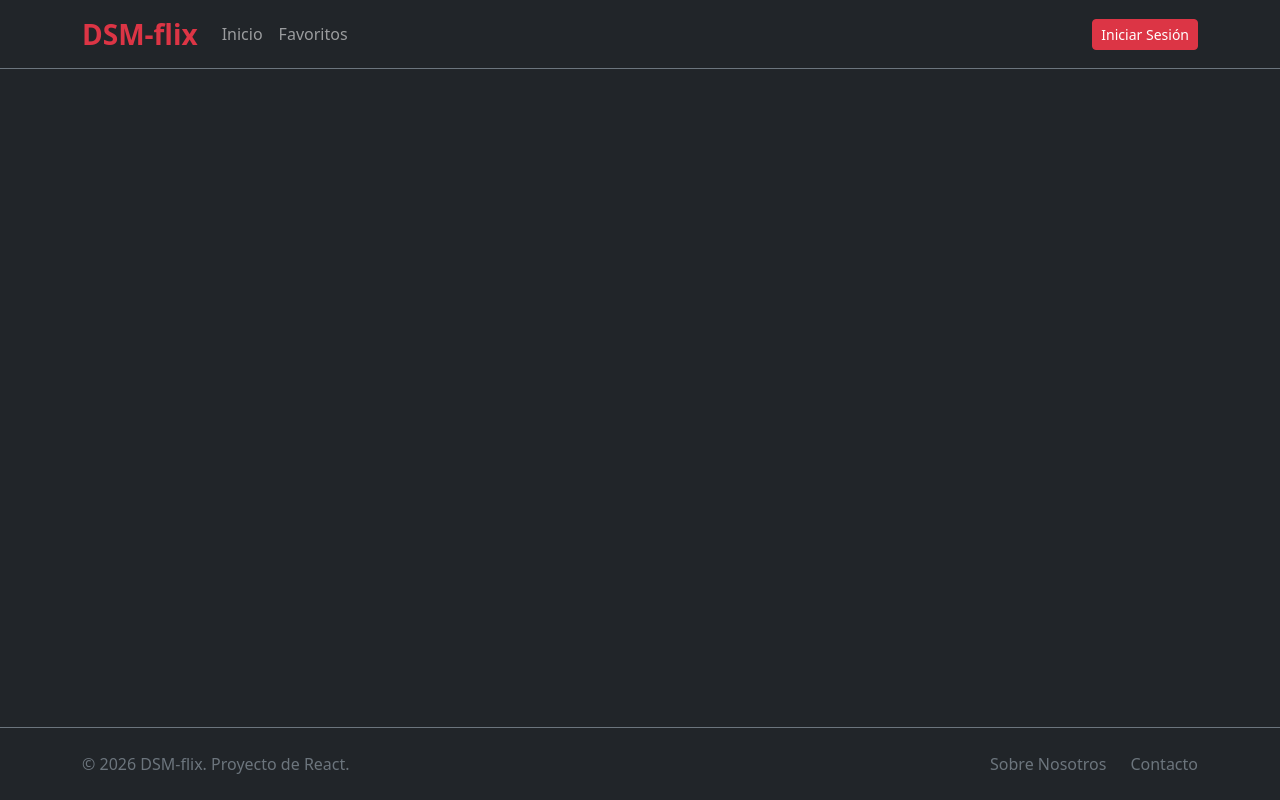
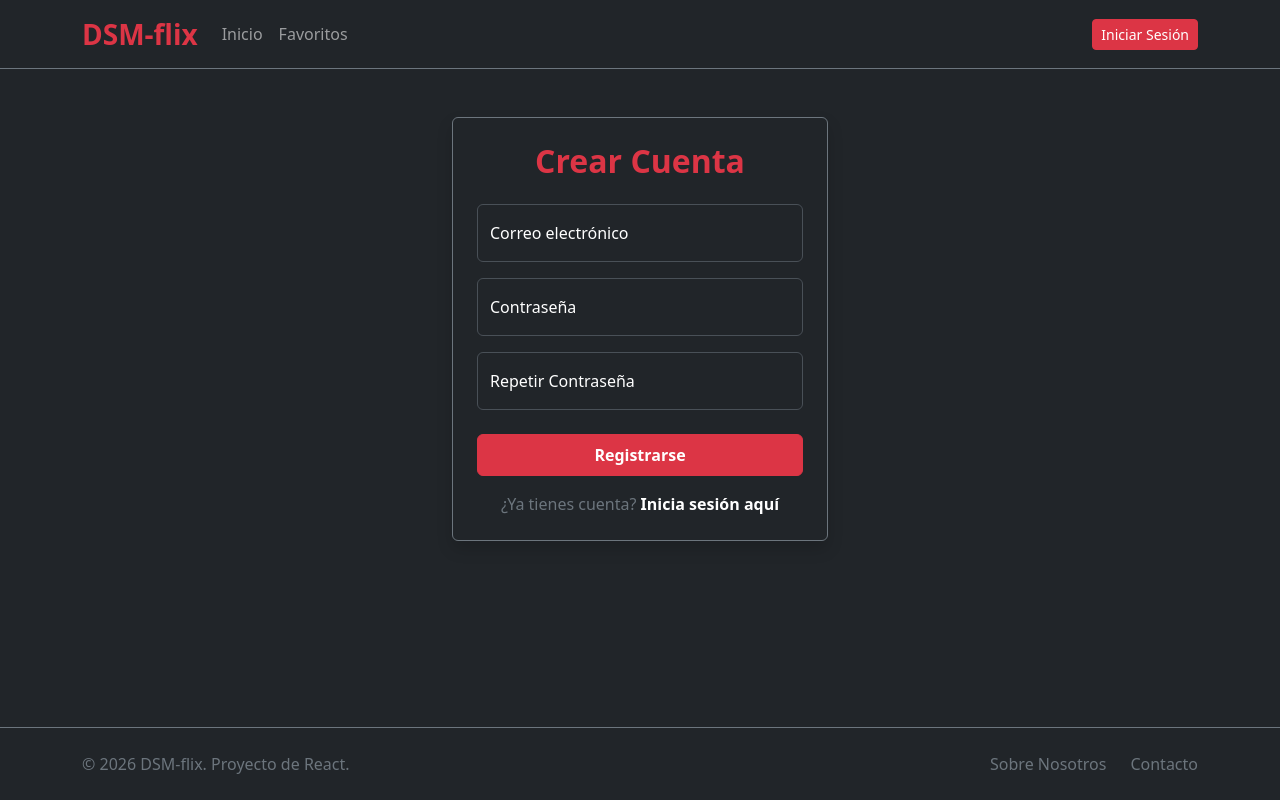
Before and after one commit to JanFPV/netflix-dsm, a React (Vite) app: page /register in a window 1280 px wide. Built offline with nearby package versions, Linux system fonts and the light colour scheme; no server answers.

Commit message:
Implementar registro con verificación de correo en firebase

```diff
--- a/src/App.tsx
+++ b/src/App.tsx
@@ -8,6 +8,7 @@ import Contact from './pages/Contact';
 import Favorites from './pages/Favorites';
 import MovieDetail from './pages/MovieDetail';
 import LoginForm from './components/auth/LoginForm';
+import RegisterForm from './components/auth/RegisterForm';
 
 function App() {
   return (
@@ -27,6 +28,7 @@ function App() {
               <Route path="/pelicula/:id" element={<MovieDetail />} />
 
               <Route path="/login" element={<LoginForm />} />
+              <Route path="/register" element={<RegisterForm />} />
             </Routes>
           </main>
 
--- a/src/components/auth/LoginForm.tsx
+++ b/src/components/auth/LoginForm.tsx
@@ -1,6 +1,6 @@
 import { useState } from 'react';
 import { useAuth } from '../../context/AuthContext';
-import { useNavigate } from 'react-router-dom';
+import { Link, useNavigate } from 'react-router-dom';
 
 function LoginForm() {
   const [email, setEmail] = useState('');
@@ -61,6 +61,12 @@ function LoginForm() {
           Entrar a DSM-flix
         </button>
       </form>
+      <div className="text-center mt-4">
+        <span className="text-secondary">¿Primera vez en DSM-flix? </span>
+        <Link to="/register" className="text-white fw-bold text-decoration-none">
+          Suscríbete ya.
+        </Link>
+      </div>
     </div>
   );
 }
--- a/src/components/auth/RegisterForm.tsx
+++ b/src/components/auth/RegisterForm.tsx
@@ -0,0 +1,126 @@
+import { useState } from 'react';
+import { useAuth } from '../../context/AuthContext';
+import { Link } from 'react-router-dom';
+
+function RegisterForm() {
+  const [email, setEmail] = useState('');
+  const [password, setPassword] = useState('');
+  const [confirmarPassword, setConfirmarPassword] = useState('');
+  const [error, setError] = useState('');
+  const [exito, setExito] = useState(false);
+  const [cargando, setCargando] = useState(false);
+
+  const { register } = useAuth();
+
+  const handleSubmit = async (e: React.FormEvent) => {
+    e.preventDefault();
+    setError('');
+
+    // Validación básica
+    if (password !== confirmarPassword) {
+      return setError('Las contraseñas no coinciden.');
+    }
+    if (password.length < 6) {
+      return setError('La contraseña debe tener al menos 6 caracteres.');
+    }
+
+    try {
+      setCargando(true);
+      await register(email, password);
+      setExito(true);
+    } catch (err: unknown) {
+      console.error(err);
+      setError('Error al crear la cuenta. Puede que el correo ya esté en uso.');
+    } finally {
+      setCargando(false);
+    }
+  };
+
+  // Si se registró con éxito, mostramos esta pantalla
+  if (exito) {
+    return (
+      <div className="container mt-5" style={{ maxWidth: '400px' }}>
+        <div className="card bg-dark text-white border-secondary shadow p-4 text-center">
+          <i className="bi bi-envelope-check-fill text-success" style={{ fontSize: '3rem' }}></i>
+          <h3 className="mt-3">¡Cuenta creada!</h3>
+          <p className="mt-2 text-secondary">
+            Te hemos enviado un correo electrónico a <strong>{email}</strong>.
+            Por favor, revisa tu bandeja de entrada (o la carpeta de spam) y haz clic en el enlace para activar tu cuenta.
+          </p>
+          <Link to="/login" className="btn btn-danger mt-3 w-100">
+            Ir a Iniciar Sesión
+          </Link>
+        </div>
+      </div>
+    );
+  }
+
+  // Si no, mostramos el formulario
+  return (
+    <div className="container mt-5" style={{ maxWidth: '400px' }}>
+      <div className="card bg-dark text-white border-secondary shadow p-4">
+        <h2 className="text-center mb-4 text-danger fw-bold">Crear Cuenta</h2>
+
+        {error && <div className="alert alert-danger py-2">{error}</div>}
+
+        <form onSubmit={handleSubmit}>
+          <div className="form-floating mb-3">
+            <input
+              type="email"
+              className="form-control"
+              id="email"
+              placeholder="name@example.com"
+              value={email}
+              onChange={(e) => setEmail(e.target.value)}
+              required
+            />
+            <label htmlFor="email">Correo electrónico</label>
+          </div>
+
+          <div className="form-floating mb-3">
+            <input
+              type="password"
+              className="form-control"
+              id="password"
+              placeholder="Contraseña"
+              value={password}
+              onChange={(e) => setPassword(e.target.value)}
+              required
+            />
+            <label htmlFor="password">Contraseña</label>
+          </div>
+
+          <div className="form-floating mb-4">
+            <input
+              type="password"
+              className="form-control"
+              id="confirmarPassword"
+              placeholder="Repetir Contraseña"
+              value={confirmarPassword}
+              onChange={(e) => setConfirmarPassword(e.target.value)}
+              required
+            />
+            <label htmlFor="confirmarPassword">Repetir Contraseña</label>
+          </div>
+
+          <button
+            type="submit"
+            className="btn btn-danger w-100 py-2 fw-bold"
+            disabled={cargando}
+          >
+            {cargando ? 'Registrando...' : 'Registrarse'}
+          </button>
+        </form>
+
+        <div className="text-center mt-3">
+          <span className="text-secondary">¿Ya tienes cuenta? </span>
+          <Link to="/login" className="text-white fw-bold text-decoration-none hover-danger">
+            Inicia sesión aquí
+          </Link>
+        </div>
+      </div>
+    </div>
+  );
+}
+
+export default RegisterForm;
--- a/src/context/AuthContext.tsx
+++ b/src/context/AuthContext.tsx
@@ -4,7 +4,8 @@ import {
   createUserWithEmailAndPassword,
   signInWithEmailAndPassword,
   signOut,
-  onAuthStateChanged
+  onAuthStateChanged,
+  sendEmailVerification
 } from 'firebase/auth';
 import type { User } from 'firebase/auth';
 
@@ -16,40 +17,47 @@ interface AuthContextType {
   logout: () => Promise<void>;
 }
 
-// Crear el contexto
-const AuthContext = createContext<AuthContextType | undefined>(undefined);
+const AuthContext = createContext<AuthContextType | null>(null);
 
-// Crear el Proveedor
-export function AuthProvider({ children }: { children: ReactNode }) {
+export const useAuth = () => {
+  const context = useContext(AuthContext);
+  if (!context) throw new Error("useAuth debe usarse dentro de un AuthProvider");
+  return context;
+};
+
+export const AuthProvider = ({ children }: { children: ReactNode }) => {
   const [user, setUser] = useState<User | null>(null);
   const [loading, setLoading] = useState(true);
-
-  // Funciones
-  const register = (email: string, pass: string) => createUserWithEmailAndPassword(auth, email, pass).then(() => {});
-  const login = (email: string, pass: string) => signInWithEmailAndPassword(auth, email, pass).then(() => {});
-  const logout = () => signOut(auth);
 
   useEffect(() => {
     const unsubscribe = onAuthStateChanged(auth, (usuarioActual) => {
       setUser(usuarioActual);
       setLoading(false);
     });
-
     return () => unsubscribe();
   }, []);
+
+  const login = async (email: string, pass: string) => {
+    await signInWithEmailAndPassword(auth, email, pass);
+  };
+
+  const logout = async () => {
+    await signOut(auth);
+  };
+
+  const register = async (email: string, pass: string) => {
+    const credenciales = await createUserWithEmailAndPassword(auth, email, pass);
+
+    // Mandar email automático de confirmación
+    await sendEmailVerification(credenciales.user);
+
+    // Cerrar sesión inmediatamente para obligarle a ir a su correo
+    await signOut(auth);
+  };
 
   return (
     <AuthContext.Provider value={{ user, loading, login, register, logout }}>
       {!loading && children} {/* Solo mostramos la web cuando sabemos quién es el usuario */}
     </AuthContext.Provider>
   );
-}
-
-// eslint-disable-next-line react-refresh/only-export-components
-export const useAuth = () => {
-  const context = useContext(AuthContext);
-  if (context === undefined) {
-    throw new Error("useAuth debe usarse dentro de un AuthProvider");
-  }
-  return context;
 };
```
